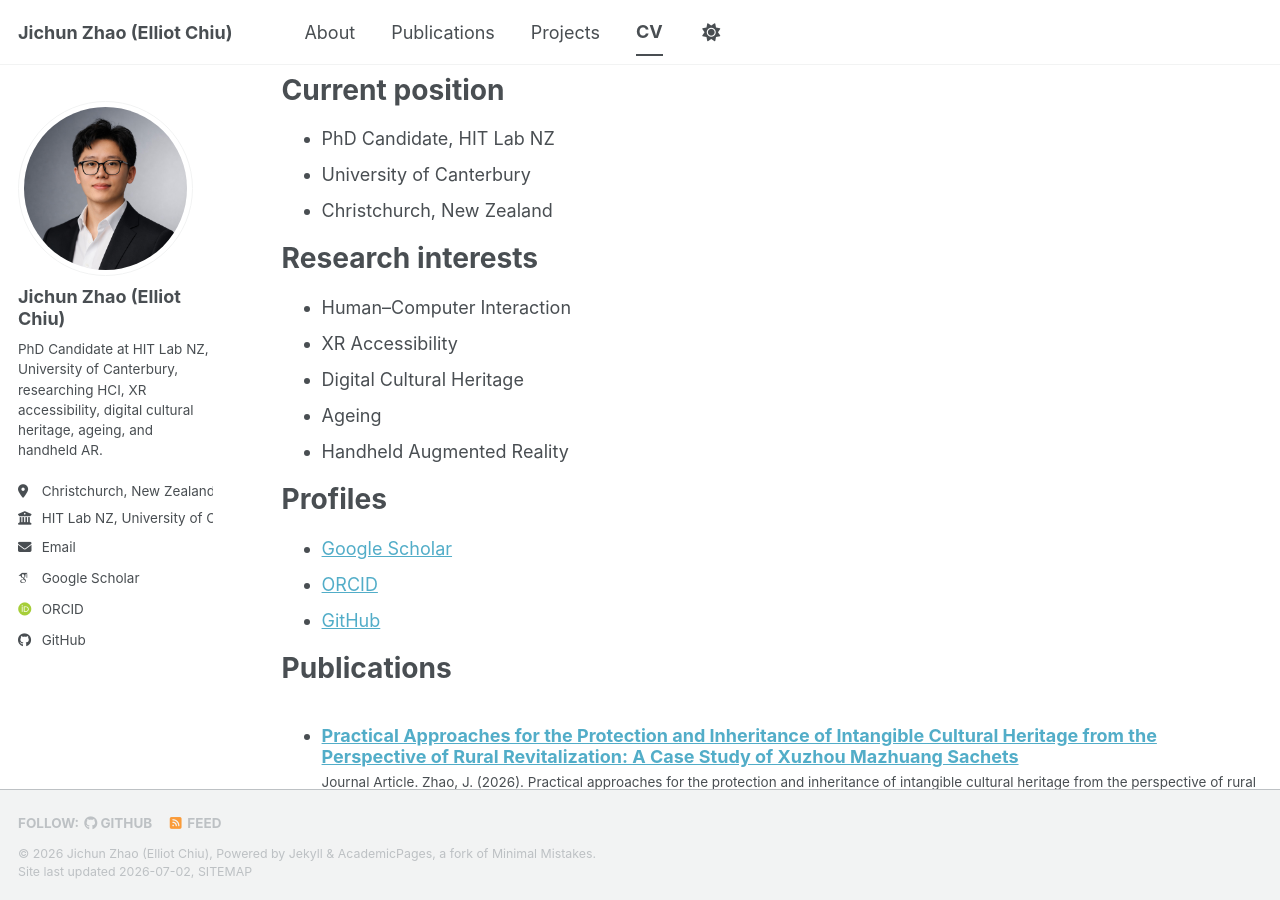
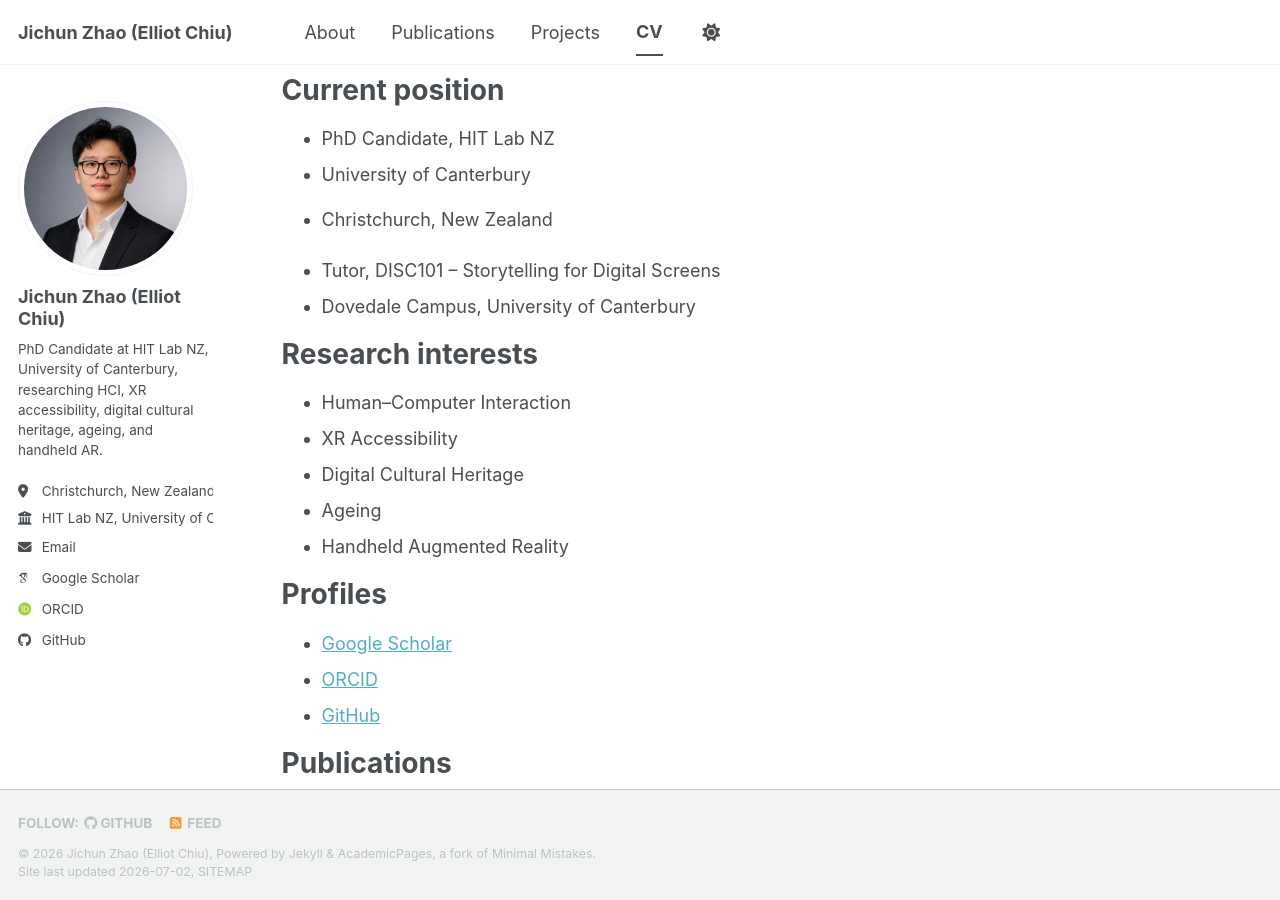
Before and after one commit to Elliot1540/ElliotChiu.github.io, a Jekyll site: the page built from _pages/cv.md, in a window 1280 px wide and 900 px high, scrolled down 301 px. Built offline with Jekyll 4.4.1, drawn with Linux system fonts in a browser that asks for light colours; some web fonts are replaced; a script bundle is joined from its source files by our own code; library files that are not in the unit come from our copies.

Commit message:
Add tutoring position to CV

```diff
--- a/_pages/cv.md
+++ b/_pages/cv.md
@@ -22,6 +22,9 @@ Current position
 * PhD Candidate, HIT Lab NZ
 * University of Canterbury
 * Christchurch, New Zealand
+
+* Tutor, DISC101 – Storytelling for Digital Screens
+* Dovedale Campus, University of Canterbury
 
 Research interests
 ======
```
